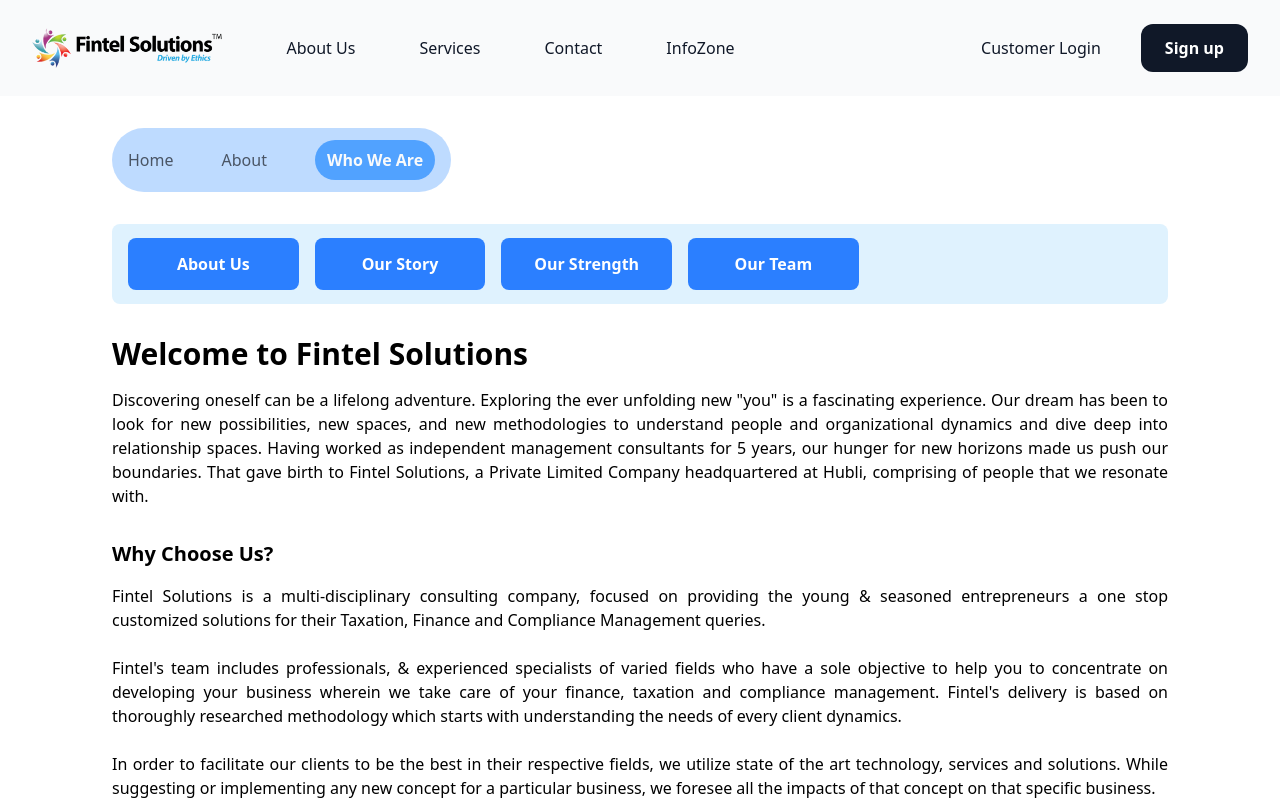
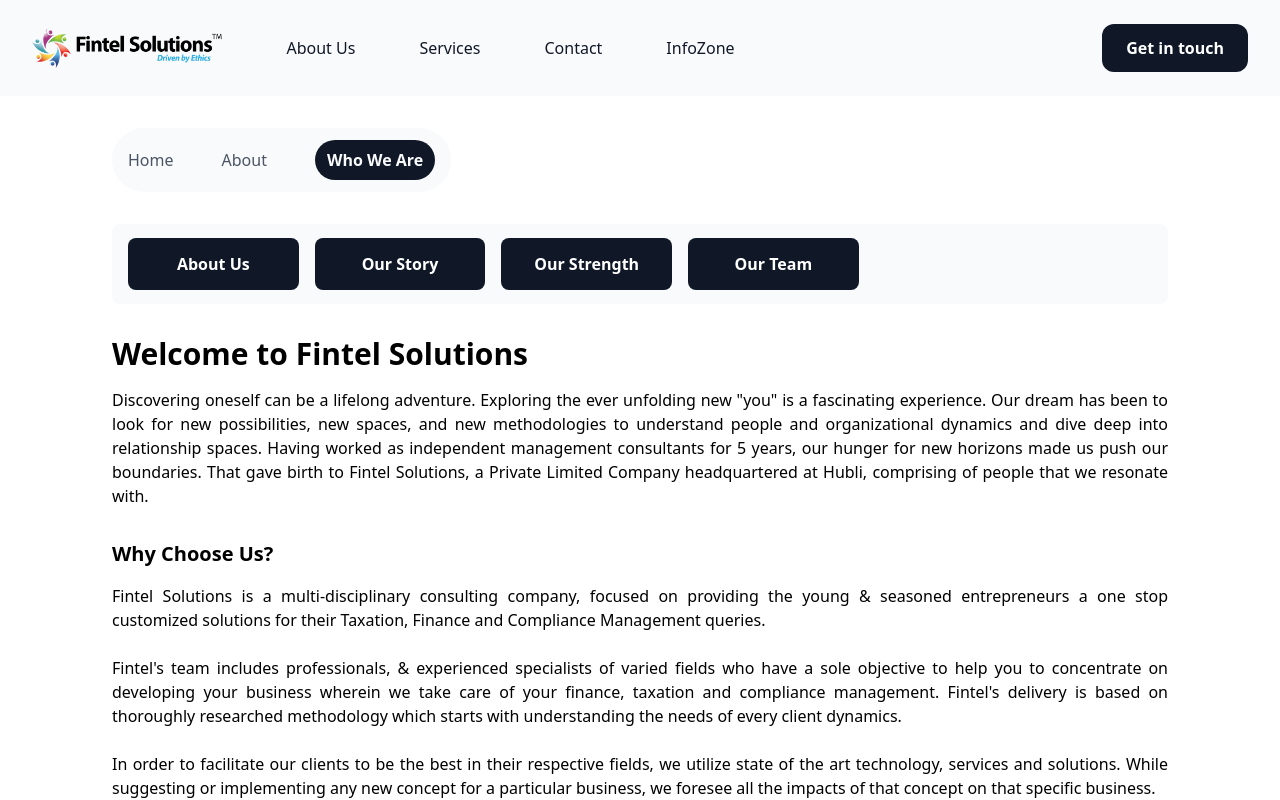
Before and after one commit to VivekBaddi2/fintel, a Next.js app: page /AboutUs/whoweare in a window 1280 px wide. Shown: the top 800 px of the page. Built offline with nearby package versions, Linux system fonts and the light colour scheme.

Commit message:
update routes

```diff
--- a/app/contact/page.js
+++ b/app/contact/page.js
@@ -43,14 +43,14 @@
                                 className="w-full bg-white rounded border border-gray-300 focus:border-blue-500 focus:ring-2 focus:ring-blue-200 h-32 text-base outline-none text-gray-700 py-1 px-3 resize-none leading-6 transition-colors duration-200 ease-in-out"
                             ></textarea>
                         </div>
-                        <button className="text-white bg-blue-500 border-0 py-2 px-6 focus:outline-none hover:bg-blue-600 rounded text-lg">
+                        <button className="text-white bg-gray-900 border-0 py-2 px-6 focus:outline-none hover:bg-gray-800 rounded text-lg cursor-pointer">
                             Submit
                         </button>
                         <div className='flex gap-8 justify-center'>
-                            <p className="text-sm text-gray-500 mt-3 underline hover:text-blue-500 cursor-pointer">
+                            <p className="text-sm text-gray-500 mt-3 underline hover:text-gray-800 cursor-pointer">
                                 Facebook
                             </p>
-                            <p className="text-sm text-gray-500 mt-3 underline hover:text-blue-500 cursor-pointer">
+                            <p className="text-sm text-gray-500 mt-3 underline hover:text-gray-800 cursor-pointer">
                                 Twitter (X)
                             </p>
                         </div>
--- a/components/AboutPageNav.js
+++ b/components/AboutPageNav.js
@@ -6,19 +6,19 @@
 const AboutPageNav = () => {
 
     return (
-        <div className='AboutPageNav bg-sky-100 w-full h-20 rounded-lg mb-8 flex items-center p-2 px-4'>
+        <div className='AboutPageNav bg-gray-50 w-full h-20 rounded-lg mb-8 flex items-center p-2 px-4'>
             <nav className='w-full h-full'>
                 <ul className='list-none  flex gap-4 w-full h-full items-center'>
-                    <motion.button whileTap={{ scale: 0.96 }} className=' h-[80%] w-1/6 bg-blue-500 rounded-lg text-white font-semibold flex items-center justify-center cursor-pointer hover:bg-blue-600'>
+                    <motion.button whileTap={{ scale: 0.96 }} className=' h-[80%] w-1/6 bg-gray-900 rounded-lg text-white font-semibold flex items-center justify-center cursor-pointer hover:bg-gray-800'>
                         <li >About Us</li>
                     </motion.button>
-                    <motion.button whileTap={{ scale: 0.96 }} className=' h-[80%] w-1/6 bg-blue-500 rounded-lg text-white font-semibold flex items-center justify-center cursor-pointer hover:bg-blue-600'>
+                    <motion.button whileTap={{ scale: 0.96 }} className=' h-[80%] w-1/6 bg-gray-900 rounded-lg text-white font-semibold flex items-center justify-center cursor-pointer hover:bg-gray-800'>
                         <li >Our Story</li>
                     </motion.button>
-                    <motion.button whileTap={{ scale: 0.96 }} className=' h-[80%] w-1/6 bg-blue-500 rounded-lg text-white font-semibold flex items-center justify-center cursor-pointer hover:bg-blue-600'>
+                    <motion.button whileTap={{ scale: 0.96 }} className=' h-[80%] w-1/6 bg-gray-900 rounded-lg text-white font-semibold flex items-center justify-center cursor-pointer hover:bg-gray-800'>
                         <li >Our Strength</li>
                     </motion.button>
-                    <motion.button whileTap={{ scale: 0.96 }} className=' h-[80%] w-1/6 bg-blue-500 rounded-lg text-white font-semibold flex items-center justify-center cursor-pointer hover:bg-blue-600'>
+                    <motion.button whileTap={{ scale: 0.96 }} className=' h-[80%] w-1/6 bg-gray-900 rounded-lg text-white font-semibold flex items-center justify-center cursor-pointer hover:bg-gray-800'>
                         <li >Our Team</li>
                     </motion.button>
                 </ul>
--- a/components/BreadCrumb.js
+++ b/components/BreadCrumb.js
@@ -3,15 +3,15 @@
 
 const BreadCrumb = ({ items = [] }) => {
     return (
-        <div className='breadCrumbContainer h-10 w-fit bg-blue-200 rounded-4xl py-8 px-4 my-8'>
+        <div className='breadCrumbContainer h-10 w-fit bg-gray-50 rounded-4xl py-8 px-4 my-8'>
             <nav className="breadCrumbNav h-full flex items-center justify-center text-gray-600 text-md" aria-label="Breadcrumb">
                 {items.map((item, idx) => (
                     <span key={item.href || item.label} className="flex items-center">
                         {idx > 0 && <span className="mx-6"> {''} </span>}
                         {item.href ? (
-                            <Link href={item.href} className="hover:text-blue-600 font-medium">{item.label}</Link>
+                            <Link href={item.href} className="hover:text-gray-800 font-medium">{item.label}</Link>
                         ) : (
-                            <span className="w-fit my-1 py-2 px-3 rounded-3xl bg-blue-400 font-semibold text-gray-50">{item.label}</span>
+                            <span className="w-fit my-1 py-2 px-3 rounded-3xl bg-gray-900 font-semibold text-gray-50">{item.label}</span>
                         )}
                     </span>
                 ))}
--- a/components/Header.js
+++ b/components/Header.js
@@ -13,7 +13,7 @@
                 <div className="container px-4 mx-auto sm:px-6 lg:px-8">
                     <div className="flex items-center justify-between">
                         <div className="flex-shrink-0">
-                            <a href="#" className="flex rounded outline-none focus:ring-1 focus:ring-gray-900 focus:ring-offset-2">
+                            <a href="/" className="flex rounded ">
                                 <img
                                     className="w-auto h-10"
                                     src="/fintel-logo.png"
@@ -54,16 +54,16 @@
                         </div>
 
                         <div className="hidden lg:flex lg:ml-16 lg:items-center lg:justify-center lg:space-x-10 xl:space-x-16">
-                            <a href="/AboutUs/ourculture" className="text-base font-medium text-gray-900 hover:text-opacity-50">About Us</a>
+                            <a href="/AboutUs/whoweare" className="text-base font-medium text-gray-900 hover:text-opacity-50">About Us</a>
                             <a href="#" className="text-base font-medium text-gray-900 hover:text-opacity-50">Services</a>
-                            <a href="#" className="text-base font-medium text-gray-900 hover:text-opacity-50">Contact</a>
+                            <a href="/contact" className="text-base font-medium text-gray-900 hover:text-opacity-50">Contact</a>
                             <a href="/Infozone" className="text-base font-medium text-gray-900 hover:text-opacity-50">InfoZone</a> {/* ✅ Added */}
                         </div>
 
                         <div className="hidden lg:ml-auto lg:flex lg:items-center lg:space-x-10">
-                            <a href="#" className="text-base font-medium text-gray-900 hover:text-opacity-50">Customer Login</a>
-                            <a href="#" className="inline-flex items-center justify-center px-6 py-3 text-base font-bold text-white bg-gray-900 rounded-xl hover:bg-gray-600">
-                                Sign up
+                            {/* <a href="#" className="text-base font-medium text-gray-900 hover:text-opacity-50">Customer Login</a> */}
+                            <a href="/contact" className="inline-flex items-center justify-center px-6 py-3 text-base font-bold text-white bg-gray-900 rounded-xl hover:bg-gray-800">
+                                Get in touch
                             </a>
                         </div>
                     </div>
@@ -73,13 +73,12 @@
                         <nav className="lg:hidden mt-4">
                             <div className="px-1 py-8">
                                 <div className="grid gap-y-7">
-                                    <a href="#" className="text-base font-medium text-gray-900 hover:bg-gray-100 p-3 rounded-xl">Features</a>
-                                    <a href="#" className="text-base font-medium text-gray-900 hover:bg-gray-100 p-3 rounded-xl">Pricing</a>
-                                    <a href="#" className="text-base font-medium text-gray-900 hover:bg-gray-100 p-3 rounded-xl">Automation</a>
-                                    <a href="#" className="text-base font-medium text-gray-900 hover:bg-gray-100 p-3 rounded-xl">Customer Login</a>
-                                    <a href="/Infozone" className="text-base font-medium text-gray-900 hover:bg-gray-100 p-3 rounded-xl">InfoZone</a> {/* ✅ Added */}
-                                    <a href="#" className="inline-flex items-center justify-center px-6 py-3 text-base font-bold text-white bg-gray-900 rounded-xl hover:bg-gray-600">
-                                        Sign up
+                                    <a href="/AboutUs/whoweare" className="text-base font-medium text-gray-900 hover:bg-gray-100 p-3 rounded-xl">About Us</a>
+                                    <a href="#" className="text-base font-medium text-gray-900 hover:bg-gray-100 p-3 rounded-xl">Services</a>
+                                    <a href="/contact" className="text-base font-medium text-gray-900 hover:bg-gray-100 p-3 rounded-xl">Contact</a>
+                                    <a href="/Infozone" className="text-base font-medium text-gray-900 hover:bg-gray-100 p-3 rounded-xl">InfoZone</a>
+                                    <a href="/contact" className="inline-flex items-center justify-center px-6 py-3 text-base font-bold text-white bg-gray-900 rounded-xl hover:bg-gray-600">
+                                        Get in touch
                                     </a>
                                 </div>
                             </div>
--- a/components/Testimonials.js
+++ b/components/Testimonials.js
@@ -10,9 +10,9 @@
                         <h2 className="mt-4 text-3xl font-bold text-gray-900 sm:text-4xl xl:text-5xl font-pj">Our happy clients say about us</h2>
                     </div>
 
-                    <div className="mt-8 text-center md:mt-16 md:order-3">
+                    {/* <div className="mt-8 text-center md:mt-16 md:order-3">
                         <a href="#" title="" className="pb-2 text-base font-bold leading-7 text-gray-900 transition-all duration-200 border-b-2 border-gray-900 hover:border-gray-600 font-pj focus:outline-none focus:ring-1 focus:ring-gray-900 focus:ring-offset-2 hover:text-gray-600"> Check all 2,157 reviews </a>
-                    </div>
+                    </div> */}
 
                     <div className="relative mt-10 md:mt-24 md:order-2">
                         <div className="absolute -inset-x-1 inset-y-16 md:-inset-x-2 md:-inset-y-6">
```
Also changed, not shown: components/Hero.js (+3 -6 lines).
